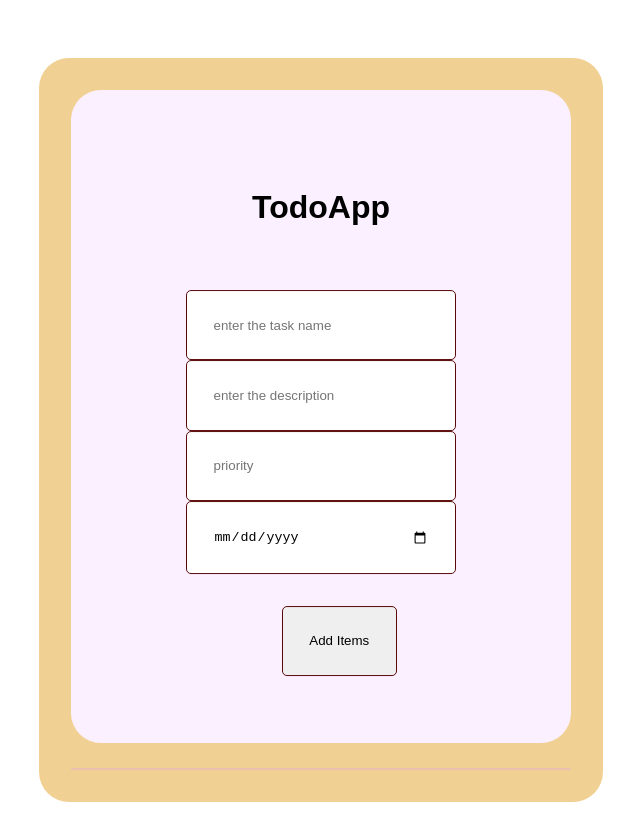
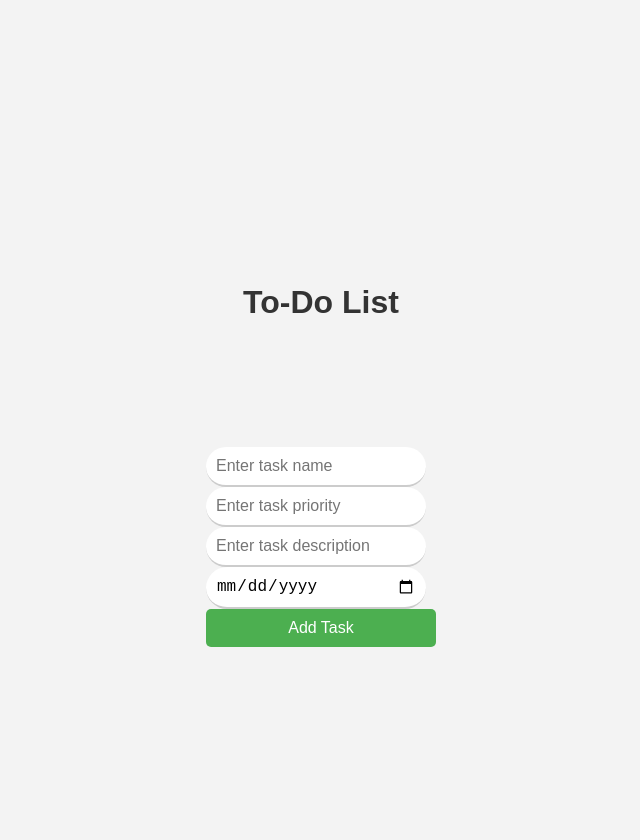
Before and after one commit to vaniprasad97/Todolist, a React (Create React App) app: page /Home in a window 1280 px wide. Shown: the top 840 px of the page, without its empty margins (319-959 px from the left). Built offline with nearby package versions, Linux system fonts and the light colour scheme.

Commit message:
--completed to do page -- working on calender and piechart

```diff
--- a/package.json
+++ b/package.json
@@ -13,7 +13,10 @@
     "font-awesome": "^4.7.0",
     "from-cdn": "^1.0.1",
     "ionicons": "^6.1.3",
+    "moment": "^2.29.4",
     "react": "^18.2.0",
+    "react-big-calendar": "^1.6.8",
+    "react-chartjs-2": "^5.2.0",
     "react-dom": "^18.2.0",
     "react-icons": "^4.7.1",
     "react-router-dom": "^6.8.1",
--- a/src/Component/TodoApp/TodoApp.css
+++ b/src/Component/TodoApp/TodoApp.css
@@ -1,4 +1,64 @@
+body{
+    overflow: scroll;
+}
+.todo-list {
 
+  font-family: Arial, Helvetica, sans-serif;
+  margin: 0 auto;
+  max-width: 800px;
+  padding: 20px;
+  text-align: center;
+
+}
+
+.todo-list h1 {
+  margin-bottom: 30px;
+}
+
+.todo-list .input-group {
+  display: flex;
+  flex-wrap: wrap;
+  justify-content: center;
+  margin-bottom: 30px;
+}
+
+.todo-list .input-group input {
+  border: none;
+  border-bottom: 2px solid #ccc;
+  font-size: 16px;
+  margin-right: 10px;
+  padding: 10px;
+  width: 200px;
+}
+
+.todo-list .input-group input[type="date"] {
+  width: auto;
+}
+
+.todo-list .input-group button {
+  background-color: #4CAF50;
+  border: none;
+  border-radius: 5px;
+  color: white;
+  cursor: pointer;
+  font-size: 16px;
+  padding: 10px;
+}
+
+.todo-list .input-group button:hover {
+  background-color: #3e8e41;
+}
+
+.todo-list ul {
+  list-style: none;
+  margin: 0;
+  padding: 0;
+}
+
+
+
+
+/*
 body
 {
     margin: 0;
@@ -86,4 +146,4 @@ ul li{
     border: 1px solid rgb(90, 8, 8);
     margin-left: 10%;
     box-sizing: border-box;
-}
+}  */
--- a/src/Component/TodoApp/TodoApp.js
+++ b/src/Component/TodoApp/TodoApp.js
@@ -1,98 +1,267 @@
-import React, { Component } from "react";
-import "./TodoApp.css";
-import { AiFillDelete } from "react-icons/ai";
-import { AiFillEdit } from "react-icons/ai";
+// TodoList.js
 
-export default class TodoApp extends Component {
-  state = {
-    input: "",
-    description: "",
-    prority: "",
-    date :"",
-    items: [],
+import React, { useState } from 'react';
+import './TodoApp.css';
+// import { Pie } from "react-chartjs-2";
+// import Calendar from "react-big-calendar";
+// import moment from "moment";
+// import "react-big-calendar/lib/css/react-big-calendar.css";
+
+// Calendar.setLocalizer(Calendar.momentLocalizer(moment));
+
+function TodoList() {
+  const [tasks, setTasks] = useState([]);
+  const [newTask, setNewTask] = useState('');
+  const [priority, setPriority] = useState('');
+  const [description, setDescription] = useState('');
+  const [date, setDate] = useState('');
+
+  const handleAddTask = () => {
+    const newTaskObj = {
+      taskName: newTask,
+      taskPriority: priority,
+      taskDescription: description,
+      taskDate: date
+    };
+    setTasks([...tasks, newTaskObj]);
+    setNewTask('');
+    setPriority('');
+    setDescription('');
+    setDate('');
   };
 
-  handleChange = (event) => {
-    this.setState({
-      [event.target.name]: event.target.value,
-    });
-    // console.log(this.state.input);
+  const handleDeleteTask = (index) => {
+    const newTasks = [...tasks];
+    newTasks.splice(index, 1);
+    setTasks(newTasks);
   };
 
-  storeItems = (event) => {
-    event.preventDefault();
-    const { input } = this.state;
-    const { description } = this.state;
-    console.log(description)
+  return (
+    <div className="todo-list">
+      <h1>To-Do List</h1>
+      <div className="input-group">
+        <input type="text" value={newTask} onChange={(e) => setNewTask(e.target.value)} placeholder="Enter task name" />
+        <input type="text" value={priority} onChange={(e) => setPriority(e.target.value)} placeholder="Enter task priority" />
+        <input type="text" value={description} onChange={(e) => setDescription(e.target.value)} placeholder="Enter task description" />
+        <input type="date" value={date} onChange={(e) => setDate(e.target.value)} placeholder="Enter task date" />
+        <button onClick={handleAddTask}>Add Task</button>
+      </div>
+      <ul>
+        {tasks.map((task, index) => (
+          <li key={index}>
+            <h2>{task.taskName}</h2>
+            <p>Priority: {task.taskPriority}</p>
+            <p>Description: {task.taskDescription}</p>
+            <p>Date: {task.taskDate}</p>
+            <button onClick={() => handleDeleteTask(index)}>Delete</button>
+          </li>
+        ))}
+      </ul>
+    </div>
+  );
+}
 
-    this.setState({
-      items: [...this.state.items, input],
+export default TodoList;
 
-      input: ""
+////// new 2222222222
 
-    });
-  };
 
-  deleteItem = (key) => {
-    const allItems = this.state.items;
-    allItems.splice(key, 1);
-    this.setState({
-      items: allItems,
-    });
-  };
-  editItem = (key) => {
-    const allItems = this.state.items;
-  };
-  render() {
-    const { input,description, items } = this.state;
-    console.log(items);
+// import React, { useState } from 'react';
+// import "./TodoApp.css";
+// import { AiFillDelete } from "react-icons/ai";
+// import { AiFillEdit } from "react-icons/ai";
 
-    return (
-      <div className="todo-container">
-        <form className="input-section" onSubmit={this.storeItems}>
-          <h1>TodoApp </h1>
-          <input
-            type="text"
-            name ="input"
-            value={input}
-            onChange={this.handleChange}
-            placeholder="enter the task name"
-          />
-          <input
-            type="text"
-            value={input}
-            name ="description"
-            onChange={this.handleChange}
-            placeholder="enter the description"
-          />
-          <input
-            type="text"
-            value={input}
-            name = "priority"
-            onChange={this.handleChange}
-            placeholder="priority"
-          />
-          <input type="date"
-          value={input}
-          name = "date"
-          onChange={this.handleChange}
-          placeholder="enter the date"/>
+// function TodoList() {
+//   const [tasks, setTasks] = useState([]);
+//   const [newTask, setNewTask] = useState('');
 
-          <div>
-            <button type="submit">Add Items</button>
-          </div>
-        </form>
+//   const addTask = () => {
+//     setTasks([...tasks, newTask]);
+//     setNewTask('');
+//   };
+//  const handleDeleteTask = (index) => {
+//     const newTasks = [...tasks];
+//     newTasks.splice(index, 1);
+//     setTasks(newTasks);
+//   };
 
-        <ul>
-          {items.map((data, index) => (
-            <li key={index}>
-              {data}
-              <AiFillEdit onClick={() => this.editItem(index)} />
-              <AiFillDelete onClick={() => this.deleteItem(index)} />
-            </li>
-          ))}
-        </ul>
-      </div>
-    );
-  }
-}
+//   return (
+//     <div className="todo-container">
+//         <h1> Todo App </h1>
+//     <div className='input-section'>
+//       <input type="text"
+//        value={newTask}
+//        onChange={(e) => setNewTask(e.target.value)}
+//        placeholder = "enter task name" />
+
+//          <input type="text"
+//        value={newTask}
+//        onChange={(e) => setNewTask(e.target.value)}
+//        placeholder = "enter description"/>
+
+//   <input type="text"
+//        value={newTask}
+//        onChange={(e) => setNewTask(e.target.value)}
+//        placeholder = "enter priority"/>
+//         <input type="date"
+//        value={newTask}
+//        onChange={(e) => setNewTask(e.target.value)}
+//        placeholder = "enter date"/>
+//        </div>
+
+//       <button onClick={addTask}>Add Task</button>
+//        <ul>
+//         {tasks.map((task, index) => (
+//           <li  key={index}>{task}
+//             <AiFillEdit  />
+//              <AiFillDelete onClick={() => handleDeleteTask(index)}/>
+//           </li>
+//         ))}
+//       </ul>
+
+
+
+
+
+
+//     </div>
+//   );
+// }
+
+// export default TodoList;
+
+
+
+
+
+//// new.......
+
+
+// import React, { Component } from "react";
+// import "./TodoApp.css";
+// import { AiFillDelete } from "react-icons/ai";
+// import { AiFillEdit } from "react-icons/ai";
+
+
+
+// const TodoApp = () => {
+
+
+
+//   const [formData, setFormData] = React.useState({
+//     input: "",
+//     description: "",
+//     priority: "",
+//     date :"",
+//     items : [],
+
+//   });
+
+//     function handleChange(event) {
+//     setFormData((prevFormData) => {
+//       return {
+//         ...prevFormData,
+//         [event.target.name]: event.target.value,
+//       };
+//     });
+//     console.log(FormData);
+//   }
+
+// // export default class TodoApp extends Component {
+// //   state = {
+// //     input: "",
+// //     description: "",
+// //     prority: "",
+// //     date :"",
+// //     items: [],
+// //   };
+
+//   // handleChange = (event) => {
+//   //   this.setState({
+//   //     [event.target.name]: event.target.value,
+//   //   });
+//   //   console.log(this.input);
+//   // };
+
+//   storeItems = (event) => {
+//     event.preventDefault();
+//     const { input } = FormData;
+//     // const { description } = this.state;
+//     // console.log(description)
+
+//     setFormData({
+//       items: [...FormData.items, input],
+
+//       input: ""
+
+//     });
+//   };
+
+//   deleteItem = (key) => {
+//     const allItems = FormData.items;
+//     allItems.splice(key, 1);
+//     setFormData({
+//       items: allItems,
+//     });
+//   };
+//   editItem = (key) => {
+//     const allItems = FormData.items;
+//   };
+//   // render() {
+//   //   const { input,description, items } = this.state;
+//   //   console.log(items);
+
+//     return (
+//       <div className="todo-container">
+//         <form className="input-section" onSubmit={storeItems}>
+//           <h1>TodoApp </h1>
+//           <input
+//             type="text"
+//             name ="input"
+//             value={FormData.input}
+//             onChange={handleChange}
+//             placeholder="enter the task name"
+//             required
+//           />
+//           <input
+//             type="text"
+//             value={FormData.description}
+//             name ="description"
+//             onChange={handleChange}
+//             placeholder="enter the description"
+//           />
+//           <input
+//             type="text"
+//             value={FormData.priority}
+//             name = "priority"
+//             onChange={handleChange}
+//             placeholder="priority"
+//             required
+//           />
+
+
+//           <input type="date"
+//           value={FormData.date}
+//           name = "date"
+//           onChange={handleChange}
+//           placeholder="enter the date"
+//           required/>
+
+//           <div>
+//             <button type="submit">Add Items</button>
+//           </div>
+//         </form>
+
+//         <ul>
+//           {items.map((data, index) => (
+//             <li key={index}>
+//               {data}
+//               <AiFillEdit onClick={() => editItem(index)} />
+//               <AiFillDelete onClick={() => deleteItem(index)} />
+//             </li>
+//           ))}
+//         </ul>
+//       </div>
+//     );
+//   }
+// export default TodoApp;
```
Also changed, not shown: 1 other file (tests, documents, lock files or other folders).
